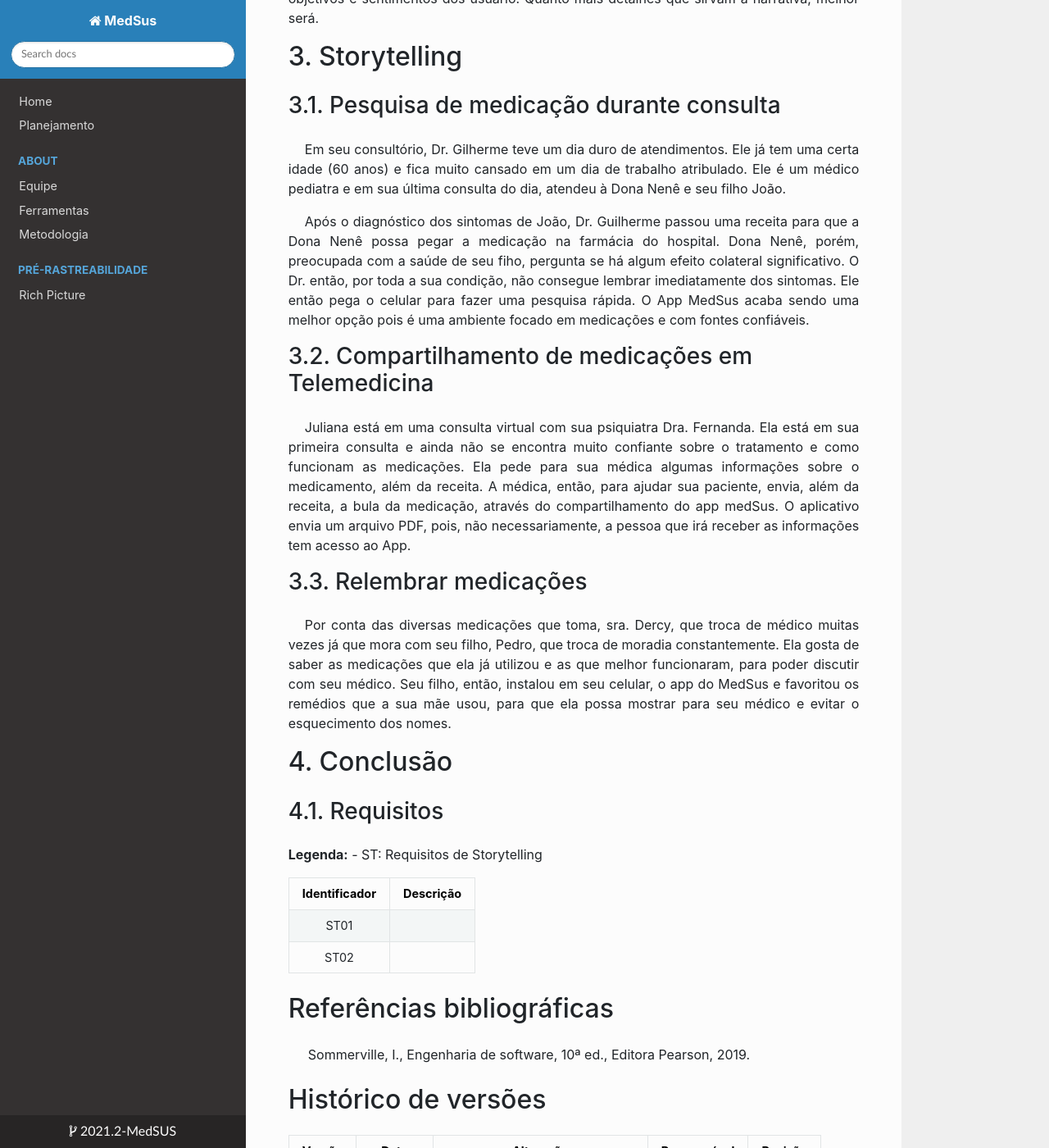
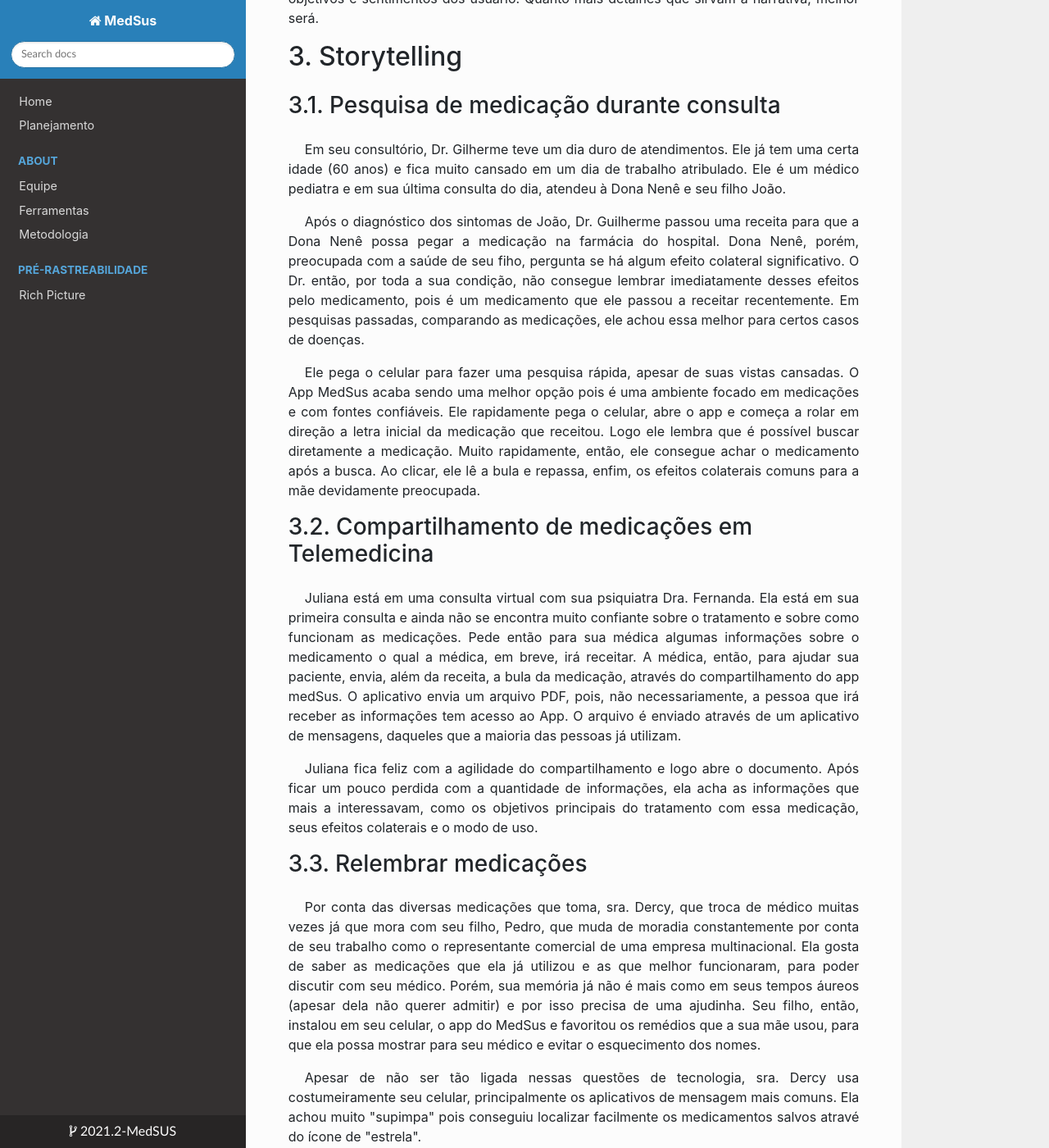
Before and after one commit to Requisitos-de-Software/2021.2-MedSUS, an MkDocs documentation site: the page built from docs/elicitation/storytelling.md, in a window 1280 px wide and 1400 px high, scrolled down 755 px. Shown: the whole window at 82% size. Built offline with MkDocs 1.6.1, drawn with Linux system fonts in a browser that asks for light colours; nearby versions of some CDN libraries; some of the changed text lies outside the part shown.

Commit message:
Adding more elicitations and fixes - #9

```diff
--- a/docs/elicitation/storytelling.md
+++ b/docs/elicitation/storytelling.md
@@ -29,22 +29,35 @@ Em seu consultório, Dr. Gilherme teve um dia duro de atendimentos. Ele já tem
 </p>
 
 <p style="text-indent: 20px; text-align: justify">
-Após o diagnóstico dos sintomas de João, Dr. Guilherme passou uma receita para que a Dona Nenê possa pegar a medicação na farmácia do hospital. Dona Nenê, porém, preocupada com a saúde de seu fiho, pergunta se há algum efeito colateral significativo. O Dr. então, por toda a sua condição, não consegue lembrar imediatamente dos sintomas. Ele então pega o celular para fazer uma pesquisa rápida. O App MedSus acaba sendo uma melhor opção pois é uma ambiente focado em medicações e com fontes confiáveis.
+Após o diagnóstico dos sintomas de João, Dr. Guilherme passou uma receita para que a Dona Nenê possa pegar a medicação na farmácia do hospital. Dona Nenê, porém, preocupada com a saúde de seu fiho, pergunta se há algum efeito colateral significativo. O Dr. então, por toda a sua condição, não consegue lembrar imediatamente desses efeitos pelo medicamento, pois é um medicamento que ele passou a receitar recentemente. Em pesquisas passadas, comparando as medicações, ele achou essa melhor para certos casos de doenças.
+</p>
+
+<p style="text-indent: 20px; text-align: justify">
+Ele pega o celular para fazer uma pesquisa rápida, apesar de suas vistas cansadas. O App MedSus acaba sendo uma melhor opção pois é uma ambiente focado em medicações e com fontes confiáveis. Ele rapidamente pega o celular, abre o app e começa a rolar em direção a letra inicial da medicação que receitou. Logo ele lembra que é possível buscar diretamente a medicação. Muito rapidamente, então, ele consegue achar o medicamento após a busca. Ao clicar, ele lê a bula e repassa, enfim, os efeitos colaterais comuns para a mãe devidamente preocupada.
 </p>
 
 ### 3.2. Compartilhamento de medicações em Telemedicina
 
 <p style="text-indent: 20px; text-align: justify">
-Juliana está em uma consulta virtual com sua psiquiatra Dra. Fernanda. Ela está em sua primeira consulta e ainda não se encontra muito confiante sobre o tratamento e como funcionam as medicações. Ela pede para sua médica algumas informações sobre o medicamento, além da receita. A médica, então, para ajudar sua paciente, envia, além da receita, a bula da medicação, através do compartilhamento do app medSus. O aplicativo envia um arquivo PDF, pois, não necessariamente, a pessoa que irá receber as informações tem acesso ao App.
+Juliana está em uma consulta virtual com sua psiquiatra Dra. Fernanda. Ela está em sua primeira consulta e ainda não se encontra muito confiante sobre o tratamento e sobre como funcionam as medicações. Pede então para sua médica algumas informações sobre o medicamento o qual a médica, em breve, irá receitar. A médica, então, para ajudar sua paciente, envia, além da receita, a bula da medicação, através do compartilhamento do app medSus. O aplicativo envia um arquivo PDF, pois, não necessariamente, a pessoa que irá receber as informações tem acesso ao App. O arquivo é enviado através de um aplicativo de mensagens, daqueles que a maioria das pessoas já utilizam.
+</p>
+
+<p style="text-indent: 20px; text-align: justify">
+Juliana fica feliz com a agilidade do compartilhamento e logo abre o documento. Após ficar um pouco perdida com a quantidade de informações, ela acha as informações que mais a interessavam, como os objetivos principais do tratamento com essa medicação, seus efeitos colaterais e o modo de uso.
 </p>
 
 ### 3.3. Relembrar medicações
 
 <p style="text-indent: 20px; text-align: justify">
-Por conta das diversas medicações que toma, sra. Dercy, que troca de médico muitas vezes já que mora com seu filho, Pedro, que troca de moradia constantemente. Ela gosta de saber as medicações que ela já utilizou e as que melhor funcionaram, para poder discutir com seu médico. Seu filho, então, instalou em seu celular, o app do MedSus e favoritou os remédios que a sua mãe usou, para que ela possa mostrar para seu médico e evitar o esquecimento dos nomes.
+Por conta das diversas medicações que toma, sra. Dercy, que troca de médico muitas vezes já que mora com seu filho, Pedro, que muda de moradia constantemente por conta de seu trabalho como o representante comercial de uma empresa multinacional. Ela gosta de saber as medicações que ela já utilizou e as que melhor funcionaram, para poder discutir com seu médico. Porém, sua memória já não é mais como em seus tempos áureos (apesar dela não querer admitir) e por isso precisa de uma ajudinha. Seu filho, então, instalou em seu celular, o app do MedSus e favoritou os remédios que a sua mãe usou, para que ela possa mostrar para seu médico e evitar o esquecimento dos nomes.
+</p>
+<p style="text-indent: 20px; text-align: justify">
+Apesar de não ser tão ligada nessas questões de tecnologia, sra. Dercy usa costumeiramente seu celular, principalmente os aplicativos de mensagem mais comuns. Ela achou muito "supimpa" pois conseguiu localizar facilmente os medicamentos salvos atravé do ícone de "estrela".
 </p>
 
 ## 4. Conclusão
+
+O objetivo das histórias é chegar em alguns objetivos e ter uma boa ideia geral do funcionamento da aplicação e sobre o que os usuários esperam. Os requisitos identificados seguem a seguir:
 
 ### 4.1. Requisitos
 
@@ -53,17 +66,32 @@ Por conta das diversas medicações que toma, sra. Dercy, que troca de médico m
 
 |Identificador|Descrição|
 |:-:|:-|
-|ST01||
-|ST02||
+|ST01|O app precisa mostrar os efeitos colaterais das medicações|
+|ST02|O app deve ser otimizado para a experiência mobile|
+|ST03|O app deve usar uma base de dados confiáveis|
+|ST04|O app deve disponibilizar busca|
+|ST05|A ferramenta de busca é a principal e deve ser diponibilizada ao abrir o app|
+|ST06|O app deve fornecer a lista ordenada de remédios|
+|ST07|A busca de medicamentos deve retornar rapidamente os resultados|
+|ST08|O app deve gerar arquivos para compartilhar com qualquer outra pessoa|
+|ST09|O app deve utilizar as APIs disponíveis para compartilhamento através dos aplicativos de comunicação mais comuns (E-mail e mensagens)|
+|ST10|O documento gerado pela aplicação deve ter um índice com links para as seções da bula|
+|ST11|A bula disponibilizada deve conter as indicações e contra-indicações do remédio|
+|ST12|A bula disponibilizada deve conter o modo de uso da medicação|
+|ST13|A aplicação deve fornecer opções de acessibilidade para quem tem visão ruim|
+|ST14|Deve ser possível favoritar as medicações|
+|ST15|O app deve conseguir marcas (favoritar) medicações vinculadas ao usuário e não só ao dispositivo|
+|ST16|A aplicação deve utilizar ícones comuns ao domínio mobile (mais utilizado)|
 
 ## Referências bibliográficas
 
 > Sommerville, I., Engenharia de software, 10ª ed., Editora Pearson, 2019.
+> Santos, V. G., Daher N., UTILIZAÇÃO DE STORYTELLING COMO FERRAMENTA DE AQUISIÇÃO DE REQUISITOS EM PROCESSO DE DESENVOLVIMENTO DE SOFTWARE APOIADOS EM MODELOS ÁGEIS: O USO APOIADO NO EXTREME PROGRAMMING, Belo Horizonte, 2008. 14 p., Artigo (Análise de Sistemas), e-tec UNI-BH
 
 ## Histórico de versões
 
 Versão|Data|Alteração|Responsável|Revisão|
 :-:|:-:|:-:|:-:|:-:|
-0.0.1|17/02/22|Criação|Adrian||
+0.0.1|17/02/22|Criação|Adrian e João Durso||
 0.0.2|18/02/22|Introdução e História 1|Adrian||
 0.0.3|19/02/22|Históia 2 e Requisitos Levantados|Adrian||
```
